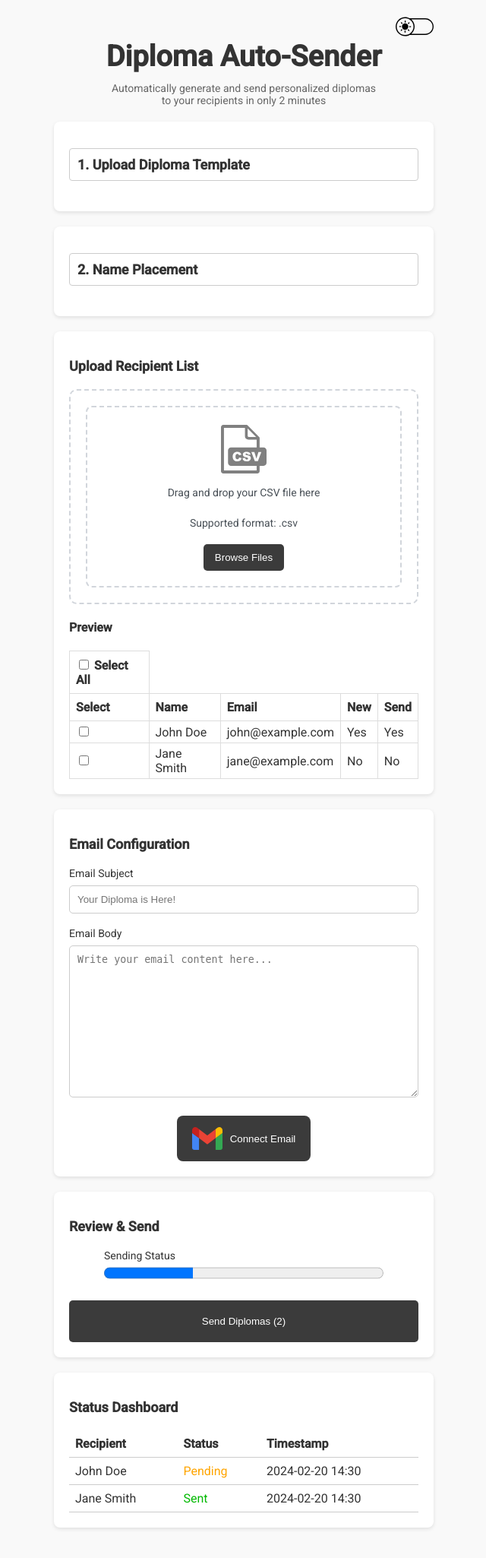
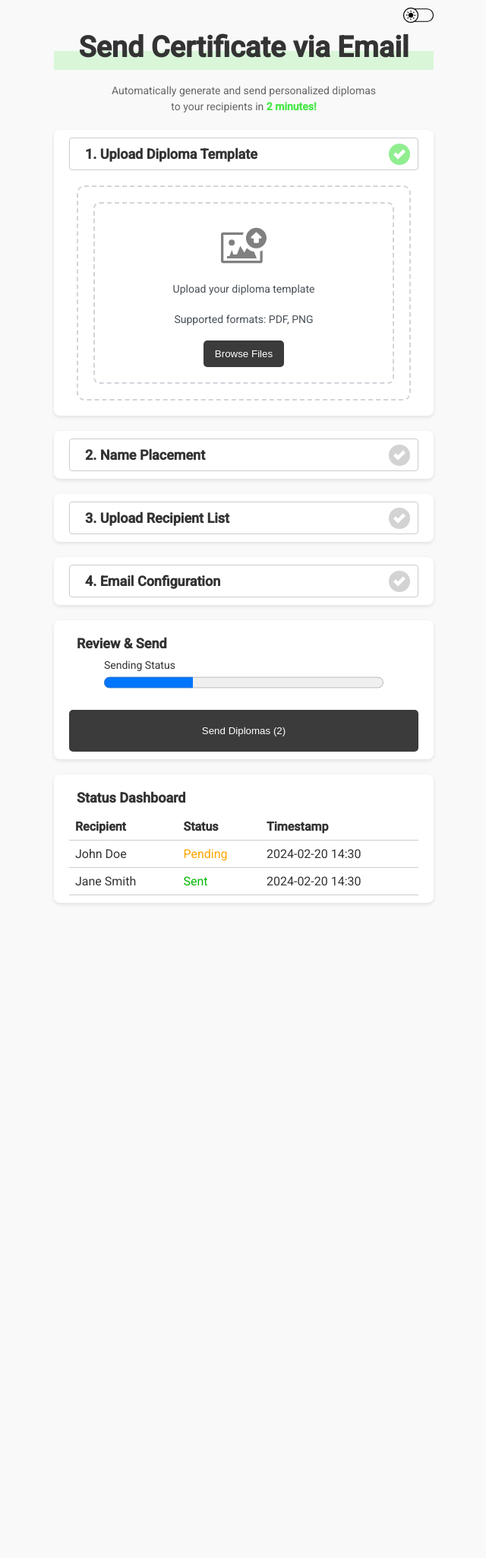
Before and after one commit to TheBlueBear02/DiplomaSender, a Flask app: page / in a window 1280 px wide. Shown: the whole page at 76% size, without its empty margins (319-959 px from the left). After the commit the page ends 1190 px from the top, so only its background shows below. Run offline with Flask 3, Linux system fonts and the light colour scheme; some libraries are stand-ins or nearby versions.

Commit message:
making all sections collapsable

```diff
--- a/app.py
+++ b/app.py
@@ -63,11 +63,10 @@ def upload_template():
     if file.filename == '':
         flash('No selected file')
         return redirect(url_for('index'))
-    print("rony1")
+
     if file and allowed_file(file.filename):
         filepath = os.path.join(app.config['UPLOAD_FOLDER'], file.filename)
         try:
-            print("rony2")
             file.save(filepath)
             session['uploaded_template'] = filepath
             print(f"Save session:{session['uploaded_template']}")
--- a/static/css/index.css
+++ b/static/css/index.css
@@ -51,18 +52,37 @@ body {
   .container {
     max-width: 500px;
     margin: 0px auto;
-    padding: 20px;
+    padding: 10px;
   }
 
   header {
+    display: flex; /* Enable flexbox */
     text-align: center;
     margin-bottom: 20px;
+    position: relative; /* Needed to position the style mode button */
+
+  }
+  .header-text{
+    margin: auto;
+  }
+  .highlight {
+    color: rgb(70, 232, 70); /* Change the text color */
+    font-weight: bold; /* Optional: Make it bold */
   }
 
+  .color-block{
+    background-color: rgba(144, 238, 144, 0.3); /* Light green with 70% opacity */
+    position: absolute; /* Allows precise placement */
+    top: 40%; /* Adjust vertically (you can tweak this value) */
+    left: 0; /* Start from the left edge of the container */
+    height: 18%; /* Adjust height (matches half of the H1 visually) */
+    width: 100%; /* Covers half of the H1's width */
+    z-index: -1; /* Places the block behind the H1 text */
+  }
   header h1 {
     font-size: 38px;
     color: var(--text-color);
-    margin: 12px;
+    margin-top: 30px;
 }
 
   header p {
@@ -70,20 +90,28 @@ body {
     color: var(--placeholder-color);
     width: 70%;
     margin: auto;
+    line-height: 1.5; /* Adjust the value as needed */
+
 }
 
   .card {
     background-color: var(--card-bg-color);
-    padding: 20px;
+    padding: 10px 20px;
     margin-bottom: 20px;
     box-shadow: 0 2px 5px rgba(0, 0, 0, 0.1);
     border-radius: 8px;
     color: var(--card-text-color);
   }
 
+  .done-icon{
+    margin: auto 0px;
+    width: 28px;
+    height: 28px;
+  }
   .card h2 {
     font-size: 18px;
     margin-bottom: 20px;
+    margin: 10px 10px;
   }
 
   .card p{
@@ -138,10 +166,12 @@ body {
 .collapsible-header {
   cursor: pointer;
   background-color:var(--card-bg-color);
-  padding: 10px;
+  padding:0px 10px;
   border: 1px solid var(--border-color);
   border-radius: 4px;
   font-size: 1.2em;
+  display: flex; /* Enable flexbox */
+  justify-content: space-between; /* Space out items */
   /*box-shadow: 0 2px 5px rgba(0, 0, 0, 0.1);*/
 
 }
@@ -307,11 +337,11 @@ input[type="text"], textarea {
 }
 
 .style-mode-btn{
-    position:flex;
+    position: absolute; /* Position button within the header */
     cursor: pointer;
-    width: 50px;
-    height: 20px;
-    margin-left: auto;
+    width: 30px;
+    height: 15px;
+    margin-left:92%;
 }
 
 /* Drag-and-Drop Feedback */
--- a/templates/index.html
+++ b/templates/index.html
@@ -11,16 +11,22 @@
 <body>
   <div class="container">
     <header>
-        <div onclick="styleModeToggle()" class="style-mode-btn" id="dark-mode-toggle"><img id="style-mode-icon" width="50px" height="30px" src="static\icons\light-mode-icon.svg"></div>
-        <h1>Diploma Auto-Sender</h1>
+        <div class="header-text">
+          <div class="color-block"></div>
+          <h1>Send Certificate via Email</h1>
           <p>Automatically generate and send personalized
-          diplomas to your recipients in only 2 minutes </p>
+            diplomas to your recipients in <span class="highlight">  2 minutes!</span></p>
+        </div>
+        <div onclick="styleModeToggle()" class="style-mode-btn" id="dark-mode-toggle"><img id="style-mode-icon" width="40px" height="20px" src="static\icons\light-mode-icon.svg"></div>
     </header>
 
     <!-- Upload Diploma Template -->
     <section class="card">
-      <h2 onclick="toggleSection(this)" class="collapsible-header">1. Upload Diploma Template</h2>
-      <div class="content" style="display: none;">
+      <div onclick="toggleSection(this)" class="collapsible-header">
+        <h2>1. Upload Diploma Template</h2>
+        <img class="done-icon" src="static/icons/green-check.svg">
+      </div>
+      <div class="content" style="display: block;">
         <div class="upload-card">
           <div class="upload-box" id="uploadBox">
             <img width="60px" height="70px" src="{{ url_for('static', filename='icons/upload-diploma.svg') }}">
@@ -41,7 +47,10 @@
 
     <!-- Name Placement on Diploma -->
     <section class="card">
-      <h2 onclick="toggleSection(this)" class="collapsible-header">2. Name Placement</h2>
+      <div onclick="toggleSection(this)" class="collapsible-header">
+        <h2>2. Name Placement</h2>
+        <img class="done-icon" src="static/icons/grey-check.svg">
+      </div>
       <div class="content" style="display: none;">
 
         <div class="preview-box">
@@ -69,15 +78,17 @@
 
     <!-- Upload Recipient List -->
     <section class="card">
-      <h2>Upload Recipient List</h2>
-      <div class="upload-card">
+      <div onclick="toggleSection(this)" class="collapsible-header">
+        <h2>3. Upload Recipient List </h2>
+        <img class="done-icon" src="static/icons/grey-check.svg">
+      </div>
+      <div class="content" style="display: none;">
           <div class="upload-box" id="csvUploadBox">
               <img width="60px" height="70px" src="{{ url_for('static', filename='icons/csv-file-icon.svg') }}">
               <p>Drag and drop your CSV file here</p>
               <p class="upload-info">Supported format: .csv</p>
               <input type="file" id="recipientListInput" name="recipient_list" style="display: none;">
               <button type="button" class="browse-button" onclick="document.getElementById('recipientListInput').click()">Browse Files</button>
-          </div>
           </div>
       <div class="recipient-list-div">
           <h4>Preview</h4>
@@ -101,13 +112,18 @@
               </tbody>
           </table>
       </div>
+      </div>
     </section>
   <script src="{{ url_for('static', filename='js/upload-csv.js') }}"></script>
 
 
     <!-- Email Configuration -->
     <section class="card">
-      <h2>Email Configuration</h2>
+      <div onclick="toggleSection(this)" class="collapsible-header">
+        <h2>4. Email Configuration </h2>
+        <img class="done-icon" src="static/icons/grey-check.svg">
+      </div>
+      <div class="content" style="display: none;">
         <div class="email-info-box">
           <p>Email Subject</p>
           <input type="text" id="email-subject" placeholder="Your Diploma is Here!">
@@ -116,6 +132,7 @@
           <textarea id="email-body" placeholder="Write your email content here..."></textarea>
         </div>
         <button class="connect-email-btn"><img style="width: 40px; height: 60px; margin-right: 10px;" src="static\icons\email-icon.svg">Connect Email</button>
+      </div>
     </section>
 
     <!-- Send Section -->
```
Also changed, not shown: other parts of static/css/index.css (+20 -19 lines), static/icons/green-check.svg (added), static/icons/grey-check.svg (added). Lines whose indentation alone changed are shown as unchanged.
